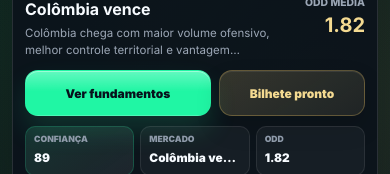
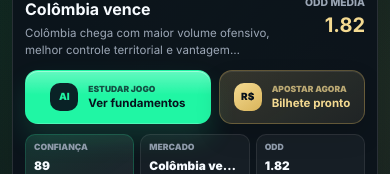
Before and after one commit to duqueroleta/DuqueSports-Codex, a React (Vite) app: page /jogos/1 in a window 390 px wide. Shown: the part 313-487 px from the top of the page. Built offline with nearby package versions, Linux system fonts and the light colour scheme; no server answers.

Commit message:
style(mobile): refine match detail hero actions

```diff
--- a/src/components/matches/detail/MatchDetailHero.jsx
+++ b/src/components/matches/detail/MatchDetailHero.jsx
@@ -73,9 +73,19 @@ function MatchDetailHero({ match }) {
       </div>
 
       <div className="match-detail-quick-actions" aria-label="Ações rápidas da análise">
-        <a href="#fundamentos">Ver fundamentos</a>
+        <a href="#fundamentos">
+          <span aria-hidden="true">AI</span>
+          <span>
+            <small>Estudar jogo</small>
+            <strong>Ver fundamentos</strong>
+          </span>
+        </a>
         <a href={AFFILIATE_LINKS.readyBetslip} rel="noreferrer" target="_blank">
-          Bilhete pronto
+          <span aria-hidden="true">R$</span>
+          <span>
+            <small>Apostar agora</small>
+            <strong>Bilhete pronto</strong>
+          </span>
         </a>
       </div>
 
--- a/src/styles/match-detail-hero.css
+++ b/src/styles/match-detail-hero.css
@@ -221,9 +221,11 @@
 
 .match-detail-quick-actions a {
   display: inline-flex;
+  gap: 10px;
   align-items: center;
   justify-content: center;
-  min-height: 48px;
+  min-height: 54px;
+  min-width: 0;
   padding: 0 14px;
   border: 1px solid rgba(32, 246, 164, 0.34);
   border-radius: 14px;
@@ -240,6 +242,45 @@
   text-decoration: none;
 }
 
+.match-detail-quick-actions a > span:first-child {
+  display: grid;
+  flex: 0 0 auto;
+  place-items: center;
+  width: 30px;
+  height: 30px;
+  border-radius: 10px;
+  color: var(--color-neon);
+  background: rgba(7, 17, 28, 0.92);
+  font-size: 0.62rem;
+  font-weight: 1000;
+}
+
+.match-detail-quick-actions a > span:last-child {
+  display: grid;
+  gap: 2px;
+  min-width: 0;
+  text-align: left;
+}
+
+.match-detail-quick-actions small,
+.match-detail-quick-actions strong {
+  overflow: hidden;
+  text-overflow: ellipsis;
+  white-space: nowrap;
+}
+
+.match-detail-quick-actions small {
+  font-size: 0.58rem;
+  font-weight: 1000;
+  opacity: 0.72;
+  text-transform: uppercase;
+}
+
+.match-detail-quick-actions strong {
+  font-size: 0.82rem;
+  line-height: 1.05;
+}
+
 .match-detail-quick-actions a:last-child {
   border-color: rgba(217, 180, 91, 0.32);
   color: var(--color-gold-soft);
@@ -249,6 +290,11 @@
   box-shadow:
     inset 0 1px 0 rgba(255, 255, 255, 0.08),
     0 12px 24px rgba(0, 0, 0, 0.16);
+}
+
+.match-detail-quick-actions a:last-child > span:first-child {
+  color: #07111c;
+  background: linear-gradient(145deg, var(--color-gold-soft), var(--color-gold));
 }
 
 .match-detail-kpis {
@@ -373,10 +419,22 @@
   }
 
   .match-detail-quick-actions a {
-    min-height: 46px;
-    padding: 0 10px;
+    min-height: 54px;
+    padding: 0 9px;
     border-radius: 13px;
-    font-size: 0.75rem;
+  }
+
+  .match-detail-quick-actions a > span:first-child {
+    width: 28px;
+    height: 28px;
+  }
+
+  .match-detail-quick-actions small {
+    font-size: 0.53rem;
+  }
+
+  .match-detail-quick-actions strong {
+    font-size: 0.72rem;
   }
 
   .match-detail-kpis {
```
